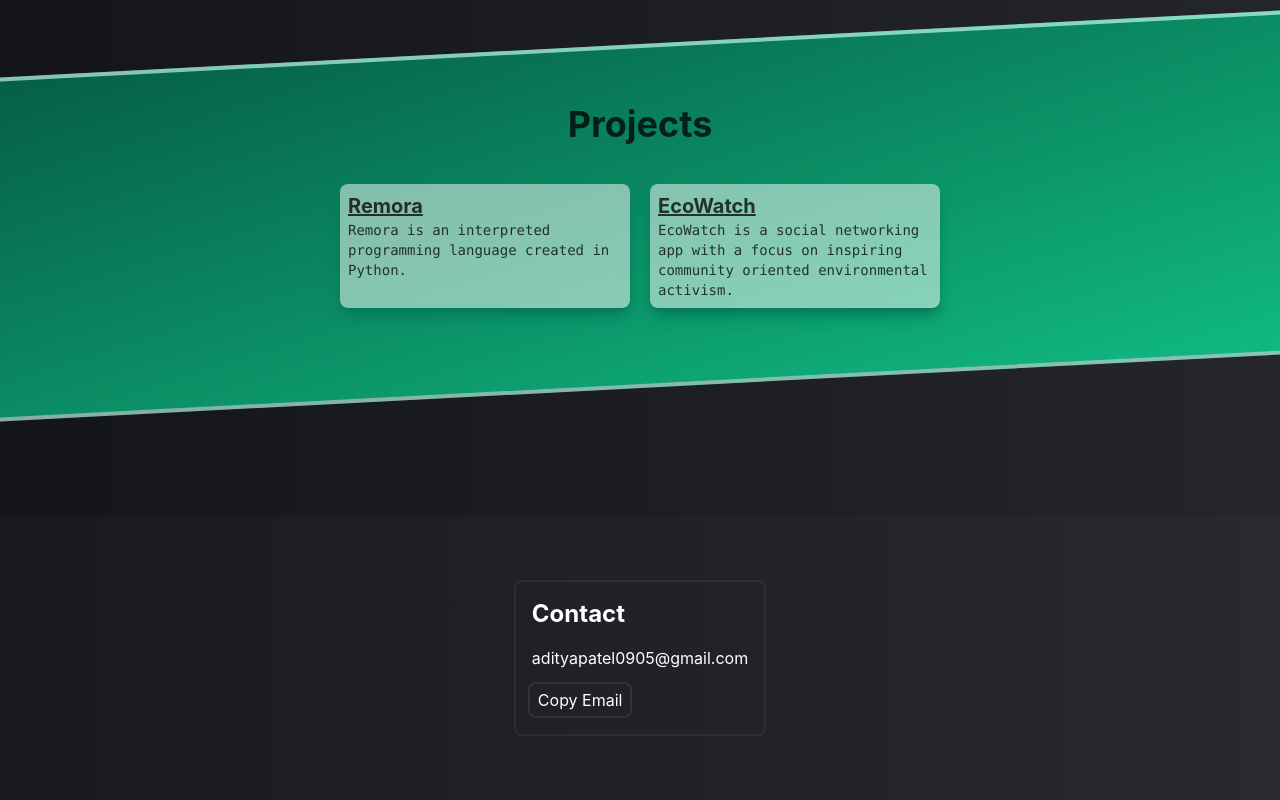
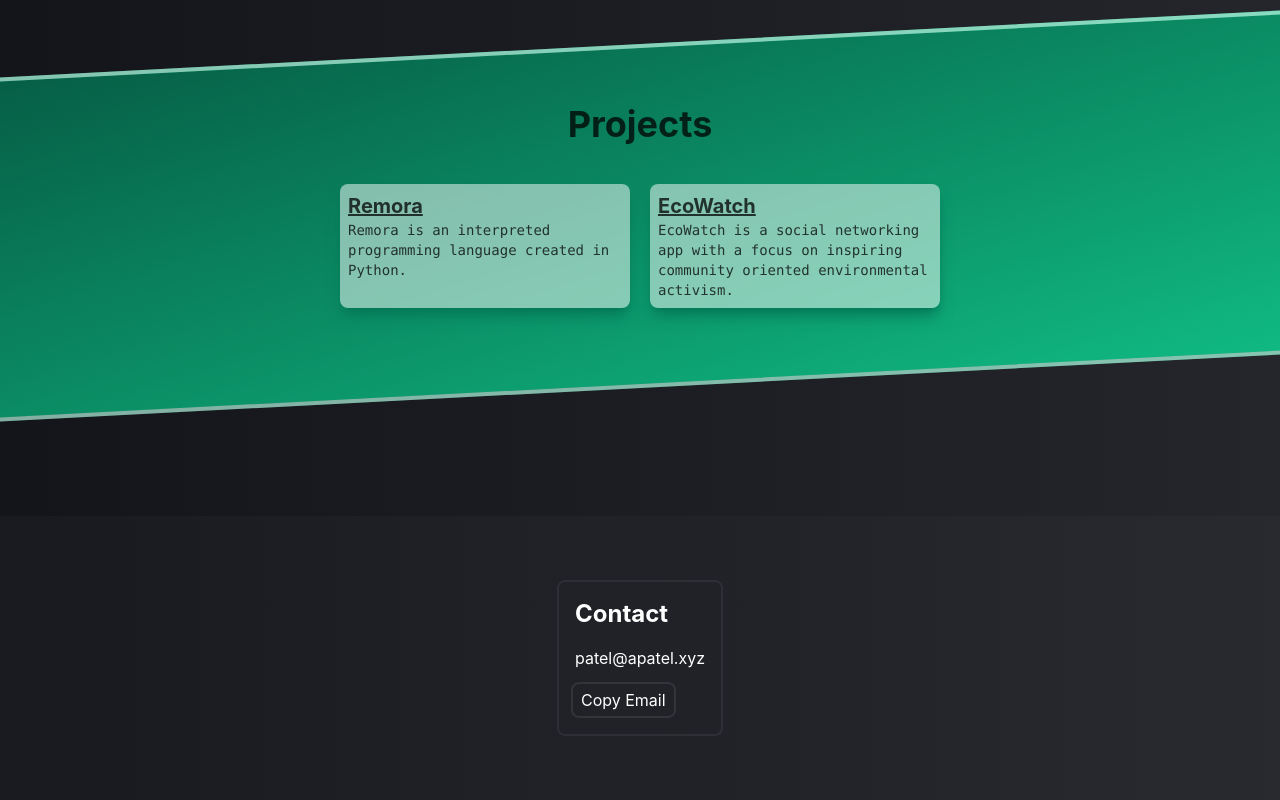
Before and after one commit to Champion2005/PersonalWebsite, a React (Vite) app in the folder PersonalWebsite/: page / in a window 1280 px wide. Shown: the part 1936-2736 px from the top of the page. Built offline with nearby package versions, Linux system fonts and the light colour scheme.

Commit message:
email change

```diff
--- a/PersonalWebsite/src/components/footer/Footer.jsx
+++ b/PersonalWebsite/src/components/footer/Footer.jsx
@@ -4,7 +4,7 @@ import { CopyToClipboard } from 'react-copy-to-clipboard';
 export const Footer = () => {
     const [copyState, setCopyState] = useState('Copy Email')
 
-    const email = "adityapatel0905@gmail.com";
+    const email = "patel@apatel.xyz";
 
     const handleCopy = () => {
         setCopyState("Copied!");
```
